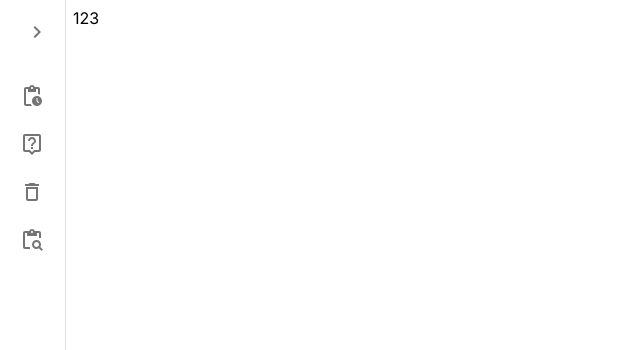
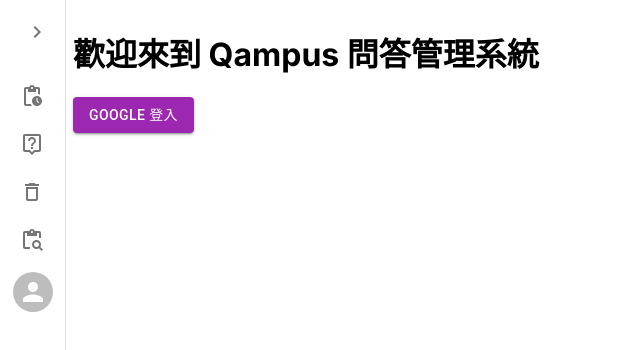
Before and after one commit to bonjour00/quasarWeb, a Next.js app: page / in a window 1280 px wide. Shown: the top 350 px of the page, without its empty margins (0-640 px from the left). Built offline with nearby package versions, Linux system fonts and the light colour scheme; no server answers.

Commit message:
在主頁插入登入功能

```diff
--- a/app/_firebase/Config.tsx
+++ b/app/_firebase/Config.tsx
@@ -1,12 +1,13 @@
 import { getApps, initializeApp } from "firebase/app";
 
 const firebaseConfig = {
-  apiKey: process.env.NEXT_PUBLIC_API_KEY,
-  authDomain: process.env.NEXT_PUBLIC_AUTH_DOMAIN,
-  projectId: process.env.NEXT_PUBLIC_PROJECT_ID,
-  storageBucket: process.env.NEXT_PUBLIC_STORAGE_BUCKET,
-  messagingSenderId: process.env.NEXT_PUBLIC_MESSAGING_SENDER_ID,
-  appId: process.env.NEXT_PUBLIC_APP_ID,
+    apiKey: "AIzaSyCLwnmd4ZBfi0fYA7AtVHLcfZyh486slwU",
+    authDomain: "qampus-7b72a.firebaseapp.com",
+    projectId: "qampus-7b72a",
+    storageBucket: "qampus-7b72a.appspot.com",
+    messagingSenderId: "950103232939",
+    appId: "1:950103232939:web:bc1b5b5378c4dd4aa402ee",
+    measurementId: "G-06TQLJFSE9"
 };
 // Initialize Firebase App
 let firebase_app =
--- a/app/menu.tsx
+++ b/app/menu.tsx
@@ -15,6 +15,9 @@
 import DeleteOutlineOutlinedIcon from "@mui/icons-material/DeleteOutlineOutlined";
 import ContentPasteSearchOutlinedIcon from "@mui/icons-material/ContentPasteSearchOutlined";
 import { useRouter, usePathname } from "next/navigation";
+import { useEffect } from "react";
+import Avatar from "@mui/material/Avatar";
+import { User, getAuth, onAuthStateChanged } from "firebase/auth";
 
 const drawerWidth = 240;
 
@@ -69,6 +72,23 @@
   //   const theme = useTheme();
   const [open, setOpen] = useState(false);
   const [selected, setSelected] = useState("pending");
+  const [user, setUser] = useState<User | null>(null);
+
+  const fetchUserInformation = () => {
+    const auth = getAuth();
+    onAuthStateChanged(auth, (currentUser) => {
+      if (currentUser) {
+        setUser(currentUser);
+      } else {
+        setUser(null);
+      }
+    });
+  };
+
+  useEffect(() => {
+    fetchUserInformation();
+  }, []);
+
   const menuList = [
     {
       title: "待審核問題",
@@ -102,7 +122,7 @@
         </IconButton>
       </DrawerHeader>
       <List>
-        {menuList.map((x, index) => (
+      {menuList.map((x, index) => (
           <ListItem
             key={x.title}
             disablePadding
@@ -130,7 +150,35 @@
             </ListItemButton>
           </ListItem>
         ))}
+        {user ? (
+          <ListItem disablePadding sx={{ display: "block" }} onClick={() => router.push('/')}>
+            <ListItemButton
+              sx={{
+                minHeight: 48,
+                justifyContent: open ? "initial" : "center",
+                px: 2.5,
+              }}
+            >
+              <Avatar alt={user?.displayName || undefined} src={user?.photoURL || undefined} />
+              <ListItemText primary={user.displayName} sx={{ opacity: open ? 1 : 0 }} />
+            </ListItemButton>
+          </ListItem>
+        ) : (
+          <ListItem disablePadding sx={{ display: "block" }} onClick={() => router.push('/')}>
+            <ListItemButton
+              sx={{
+                minHeight: 48,
+                justifyContent: open ? "initial" : "center",
+                px: 2.5,
+              }}
+            >
+              <Avatar />
+              <ListItemText primary="Guest" sx={{ opacity: open ? 1 : 0 }} />
+            </ListItemButton>
+          </ListItem>
+        )}
       </List>
     </Drawer>
   );
+
 }
--- a/app/page.tsx
+++ b/app/page.tsx
@@ -1,5 +1,89 @@
-import { useState, useEffect } from "react";
+'use client'
+import React, { useEffect, useState } from 'react';
+import { Button } from '@mui/material';
+import { GoogleAuthProvider, getAuth, onAuthStateChanged, signInWithPopup } from 'firebase/auth';
+import app from "@/app/_firebase/Config";
+import { addDoc, collection, getDocs, getFirestore, query, where } from 'firebase/firestore';
+import { getDownloadURL, getStorage, ref } from 'firebase/storage';
 
-export default function Home() {
-  return <div>123</div>;
+export default function Account() {
+  const auth = getAuth(app);
+  const db = getFirestore(app);
+  const [message, setMessage] = useState("");
+  const [status, setStatus] = useState("註冊");
+  const storage = getStorage(app);
+  const [imageUrl, setImageUrl] = useState("");
+  const [isAuthenticated, setIsAuthenticated] = useState(false);
+
+  useEffect(() => {
+    const unsubscribe = onAuthStateChanged(auth, (user) => {
+      if (user) {
+        setIsAuthenticated(true);
+      } else {
+        setIsAuthenticated(false);
+      }
+    });
+    return () => unsubscribe();
+  }, [auth]);
+
+
+  const logout = function (e: React.MouseEvent<HTMLElement>) {
+    auth.signOut();
+    setStatus("登入");
+    setMessage("登出成功");
+  }
+
+  const handleGoogleSignIn = async () => {
+    try {
+      const provider = new GoogleAuthProvider();
+      const res = await signInWithPopup(auth, provider);
+      const userCollection = collection(db, "users");
+      const querySnapshot = await getDocs(query(userCollection, where("uid", "==", res.user?.uid)));
+
+      if (querySnapshot.empty) {
+        await addDoc(userCollection, {
+          uid: res.user?.uid,
+          admin: "user",
+          email: res.user?.email,
+          name: res.user?.displayName,
+        });
+      }
+    } catch (error) {
+      setMessage("Google 登入失敗");
+      console.error(error);
+    }
+  };
+
+  useEffect(() => {
+    const fetchImage = async () => {
+      try {
+        const storageRef = ref(storage, '下載.jpg');
+        const url = await getDownloadURL(storageRef);
+        setImageUrl(url);
+      } catch (error) {
+        console.error("Error fetching image from Firebase Storage: ", error);
+      }
+    };
+
+    fetchImage();
+  }, [storage]);
+
+  return (
+    <form>
+    <h1>歡迎來到 Qampus 問答管理系統</h1>
+    {imageUrl && <img src={imageUrl} alt="图片描述" />}
+    <div>
+        {!isAuthenticated && (
+          <Button variant="contained" color="secondary" onClick={handleGoogleSignIn}>
+            {"Google 登入"}
+          </Button>
+        )}
+        {isAuthenticated && (
+          <Button variant="contained" color="secondary" onClick={logout}>
+            {"登出"}
+          </Button>
+        )}
+    </div>
+    </form>
+  )
 }
```
